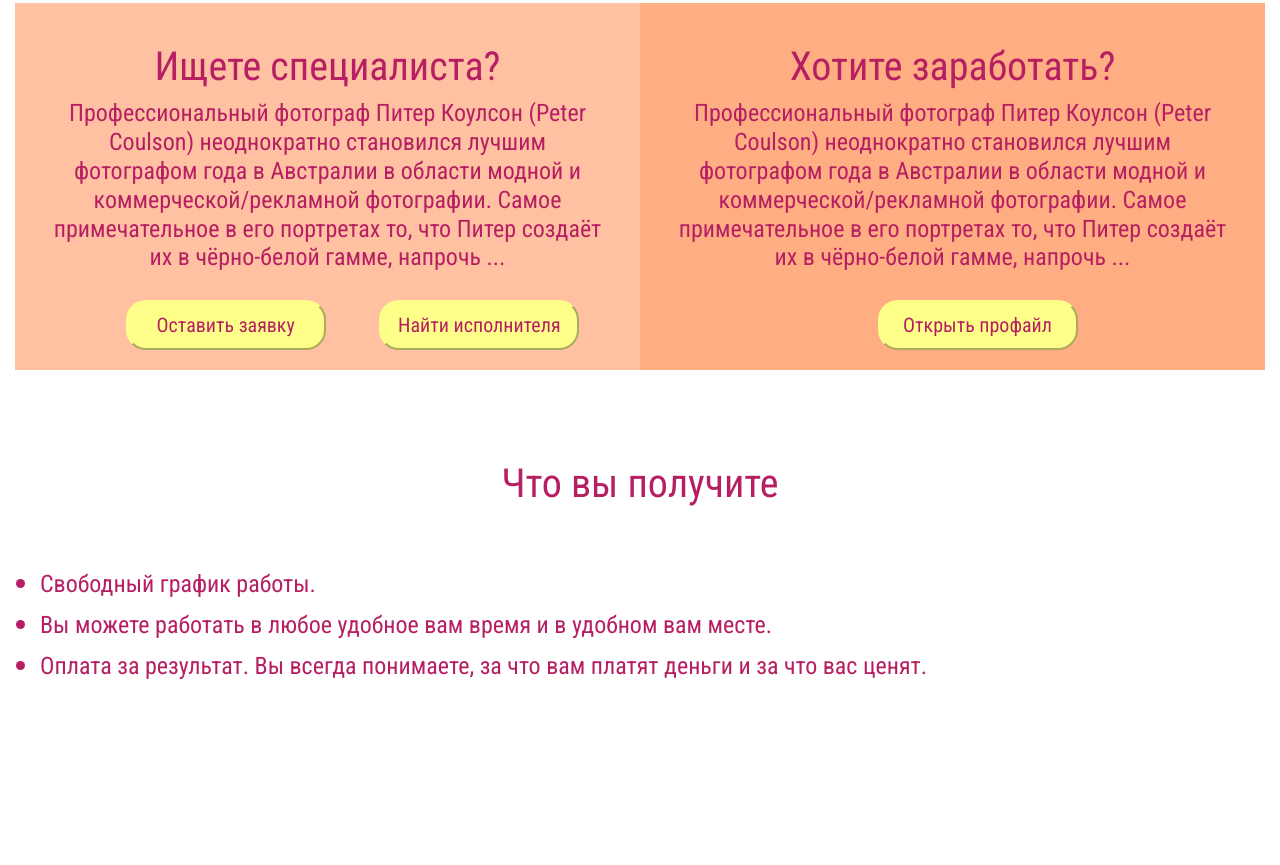
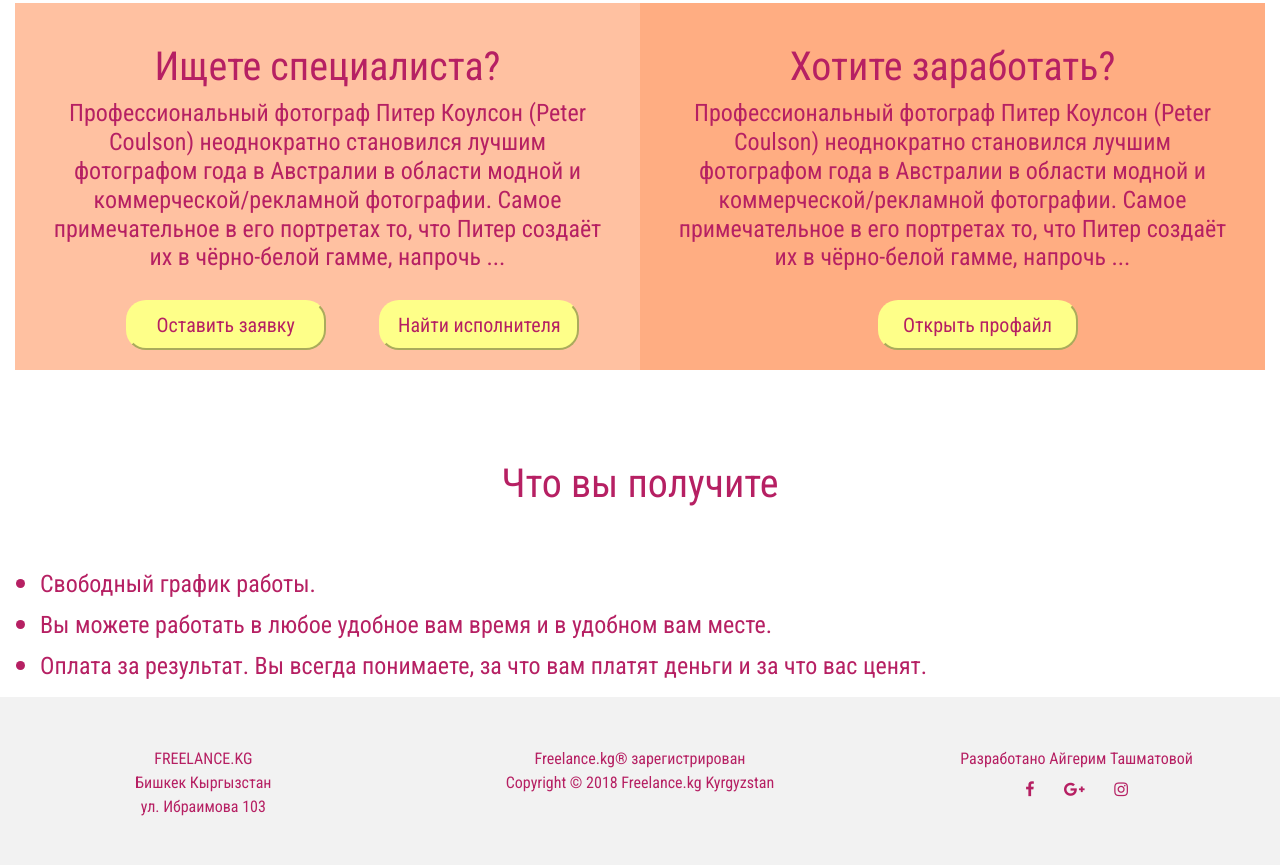
Before and after one commit to Azamatuz/freelancer_kg, a plain HTML site: page index.html in a window 1280 px wide. Shown: the part 2007-2872 px from the top of the page. Before the commit the page ends 2704 px from the top, so only its background shows below. Drawn offline with Linux system fonts and the light colour scheme.

Commit message:
fixed typo in the footer

```diff
--- a/index.html
+++ b/index.html
@@ -197,7 +197,29 @@
           </h3></ul>
       </div>
     </div><!--row-->
+    <div class="footer popular">
+      <div class=row>
+      <div class="col-4">
+        <address>
+          <p class="purple-text">FREELANCE.KG  <br>Бишкек Кыргызстан<br>ул. Ибраимова 103 </p>
+        </address>
+      </div>
+      <div class="col-4">
+        <address>
+          <p class="purple-text">Freelance.kg® зарегистрирован<br>Copyright &copy; 2018 Freelance.kg  Kyrgyzstan</p>
+        </address>
+      </div>
+      <div class="col-4">
+        <address>
+          <p class="purple-text">Разработано Айгерим Ташматовой <br>
+          <a class="btn btn-social-icon btn-facebook"><i class="fa fa-facebook"></i></a>
+          <a class="btn btn-social-icon btn-google-plus"><i class="fa fa-google-plus"></i></a>
+          <a class="btn btn-social-icon btn-instagram"><i class="fa fa-instagram"></i></a></p>
+        </address>
+      </div>
+      </div>
 
+    </div>
 
 
   </body>
```
